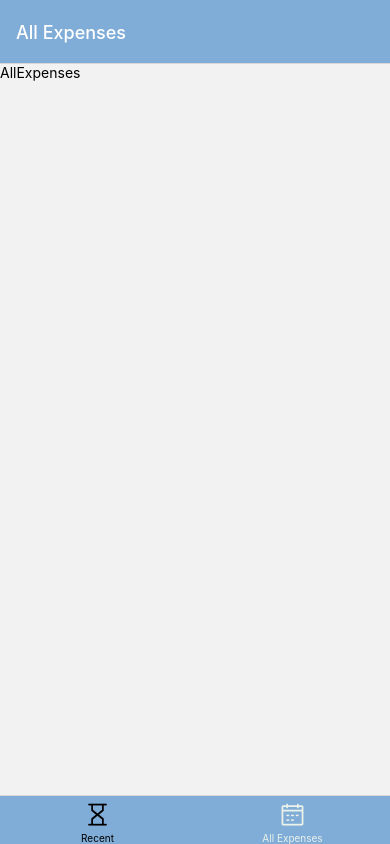
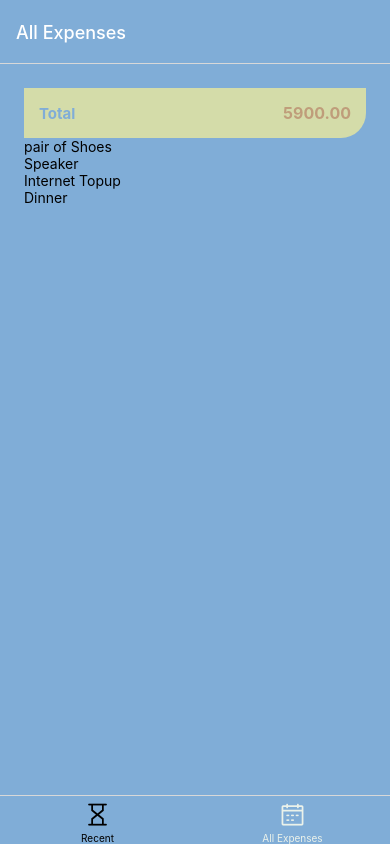
Before and after one commit to saurabh6893/ExpenseTracker-ReactNative-Tsx, a React Native app: screen /All in a window 390 px wide. Built offline with nearby package versions, Linux system fonts and the light colour scheme.

Commit message:
added ui changes in beta stage to homescreen

```diff
--- a/Components/ExpensesOutput/ExpensesList.tsx
+++ b/Components/ExpensesOutput/ExpensesList.tsx
@@ -1,8 +1,18 @@
 import React from 'react'
-import { View } from 'react-native'
+import { FlatList, Text } from 'react-native'
 
-const ExpensesList = () => {
-  return <View>ExpensesList</View>
+function renderExpenseItem(itemData: any) {
+  return <Text>{itemData.item.description}</Text>
+}
+
+const ExpensesList = ({ expenses }: any) => {
+  return (
+    <FlatList
+      data={expenses}
+      renderItem={renderExpenseItem}
+      keyExtractor={(item) => item.id}
+    />
+  )
 }
 
 export default ExpensesList
--- a/Components/ExpensesOutput/ExpensesOutput.tsx
+++ b/Components/ExpensesOutput/ExpensesOutput.tsx
@@ -1,12 +1,49 @@
 import React from 'react'
-import { FlatList, Text, View } from 'react-native'
+import { StyleSheet, View } from 'react-native'
+import { GloablStyles } from '../../Constants/Styles'
+import ExpensesList from './ExpensesList'
 import ExpensesSummary from './ExpensesSummary'
 
-export const ExpensesOutput: any = ({ expenses }: any) => {
+const DUMMY_EXPENSES = [
+  {
+    id: 'one',
+    description: 'pair of Shoes',
+    amount: 2300,
+    date: new Date('2022-08-06'),
+  },
+  {
+    id: 'two',
+    description: 'Speaker',
+    amount: 1300,
+    date: new Date('2022-08-09'),
+  },
+  {
+    id: 'three',
+    description: 'Internet Topup',
+    amount: 1200,
+    date: new Date('2022-08-13'),
+  },
+  {
+    id: 'four',
+    description: 'Dinner',
+    amount: 1100,
+    date: new Date('2022-08-18'),
+  },
+]
+
+export const ExpensesOutput: any = ({ expenses, expensesPeriod }: any) => {
   return (
-    <View>
-      <ExpensesSummary />
-      <FlatList />
+    <View style={styles.container}>
+      <ExpensesSummary periodName={expensesPeriod} expenses={DUMMY_EXPENSES} />
+      <ExpensesList expenses={DUMMY_EXPENSES} />
     </View>
   )
 }
+
+const styles = StyleSheet.create({
+  container: {
+    flex: 1,
+    padding: 24,
+    backgroundColor: GloablStyles.vintage1950s.paperblue,
+  },
+})
--- a/Components/ExpensesOutput/ExpensesSummary.tsx
+++ b/Components/ExpensesOutput/ExpensesSummary.tsx
@@ -1,12 +1,38 @@
 import React from 'react'
-import { Text, View } from 'react-native'
+import { StyleSheet, Text, View } from 'react-native'
+import { GloablStyles } from '../../Constants/Styles'
 
-const ExpensesSummary = () => {
+const ExpensesSummary: any = ({ periodName, expenses }: any) => {
+  const ExpensesTotal: any = expenses.reduce((sum: any, expense: any) => {
+    return sum + expense.amount
+  }, 0)
+
   return (
-    <View>
-      <Text>Last few Days</Text>
-      <Text>250rs</Text>
+    <View style={styles.container}>
+      <Text style={styles.period}>{periodName}</Text>
+      <Text style={styles.sum}>{ExpensesTotal.toFixed(2)}</Text>
     </View>
   )
 }
 export default ExpensesSummary
+
+const styles = StyleSheet.create({
+  container: {
+    padding: 15,
+    backgroundColor: GloablStyles.vintage1950s.pista,
+    borderBottomEndRadius: 25,
+    flexDirection: 'row',
+    justifyContent: 'space-between',
+    alignItems: 'center',
+  },
+  period: {
+    fontSize: 15,
+    color: GloablStyles.vintage1950s.paperblue,
+    fontWeight: 'bold',
+  },
+  sum: {
+    fontSize: 16,
+    fontWeight: 'bold',
+    color: GloablStyles.vintage1950s.ragi,
+  },
+})
--- a/Screens/AllExpenses.tsx
+++ b/Screens/AllExpenses.tsx
@@ -1,6 +1,7 @@
 import React from 'react'
-import { Text } from 'react-native'
+
+import { ExpensesOutput } from '../Components/ExpensesOutput/ExpensesOutput'
 
 export default function AllExpenses() {
-  return <Text>AllExpenses</Text>
+  return <ExpensesOutput expensesPeriod='Total' />
 }
--- a/Screens/RecentExpenses.tsx
+++ b/Screens/RecentExpenses.tsx
@@ -1,6 +1,7 @@
 import React from 'react'
-import { Text } from 'react-native'
+
+import { ExpensesOutput } from '../Components/ExpensesOutput/ExpensesOutput'
 
 export default function RecentExpenses() {
-  return <Text>RecentExpenses</Text>
+  return <ExpensesOutput expensesPeriod='last few days' />
 }
```
